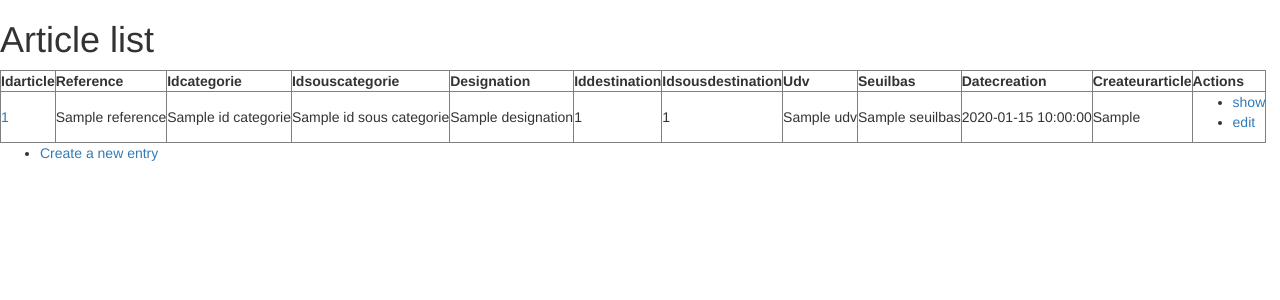
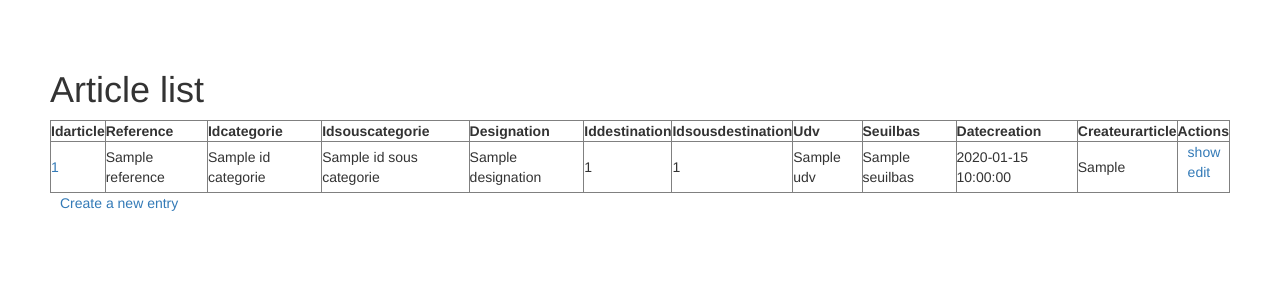
Before and after one commit to geii-stock/projet-geii-stock, a Symfony app: template src/GEII/StockBundle/Resources/views/Article/index.html.twig in a window 1280 px wide. Shown: the top 300 px of the page. Run offline with Twig, Linux system fonts and the light colour scheme; the template is opened without the code that fills it: most values are stand-ins (such as "Sample title", 1, 10 or a date in 2020); some libraries are stand-ins or nearby versions.

Commit message:
modifs css

```diff
--- a/web/css/style.css
+++ b/web/css/style.css
@@ -1,5 +1,21 @@
+body{
+	padding: 50px;
+}
+
 form {
-	padding: 100px;
+	padding: 50px;
+}
+
+ul {
+	padding-left: 10px;
+}
+
+ul li {
+	list-style: none;
+}
+
+td {
+	padding: 15px;
 }
 
 .hide {
```
